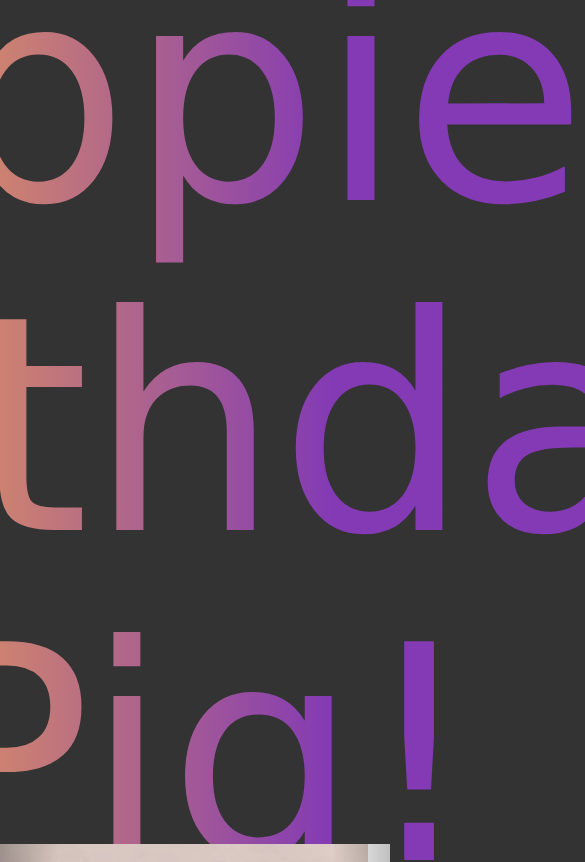
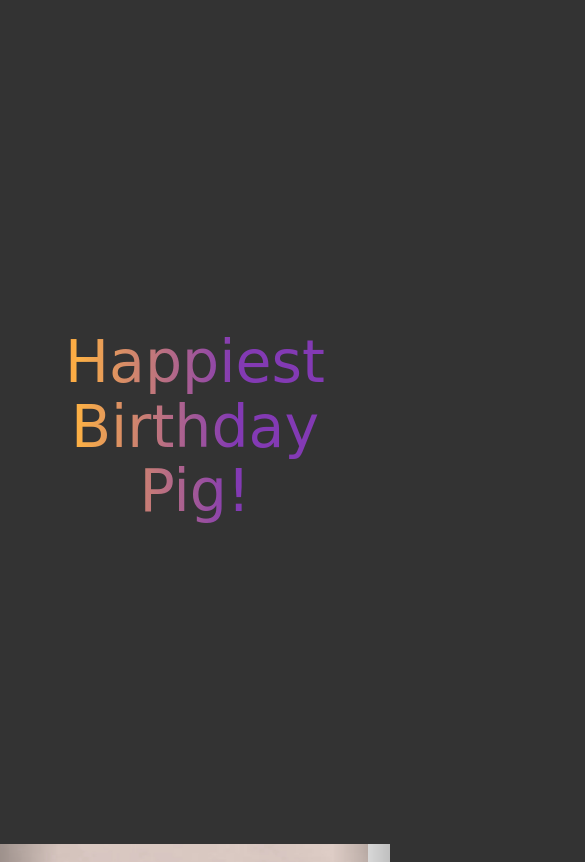
Before and after one commit to snjana18/Pig-bday, a plain HTML site: page index.html in a window 390 px wide. Shown: the top 862 px of the page, 585 px wide, since content can reach past the window. Drawn offline with nearby package versions, Linux system fonts and the light colour scheme; a web font is replaced by a local one.

Commit message:
rectified responsiveness

```diff
--- a/index.css
+++ b/index.css
@@ -1,4 +1,10 @@
 @import url('https://fonts.googleapis.com/css2?family=Emilys+Candy&display=swap');
+
+body{
+  background: #333;
+  display: flex;
+  flex-direction: column;
+}
 
 .container{
 width: 100%;
@@ -53,9 +59,6 @@ background-size: contain;
 background-image:url('image8.jpg');
 background-size: contain;
 }
-body{
-  background: #333;
-}
 
 .titleContainer{
   text-align: center;
@@ -65,7 +68,7 @@ body{
   align-items: center;
 }
 
-h1 { font-size: 30rem;
+h1 { font-size: 15vw;
 font-family: 'Emilys Candy', cursive;
 padding: 2rem;}
 
```
